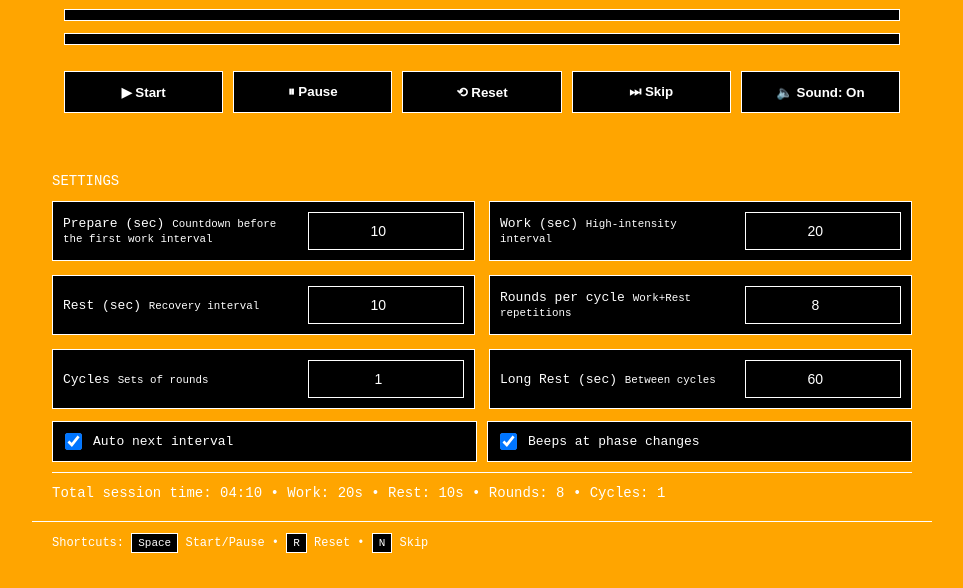
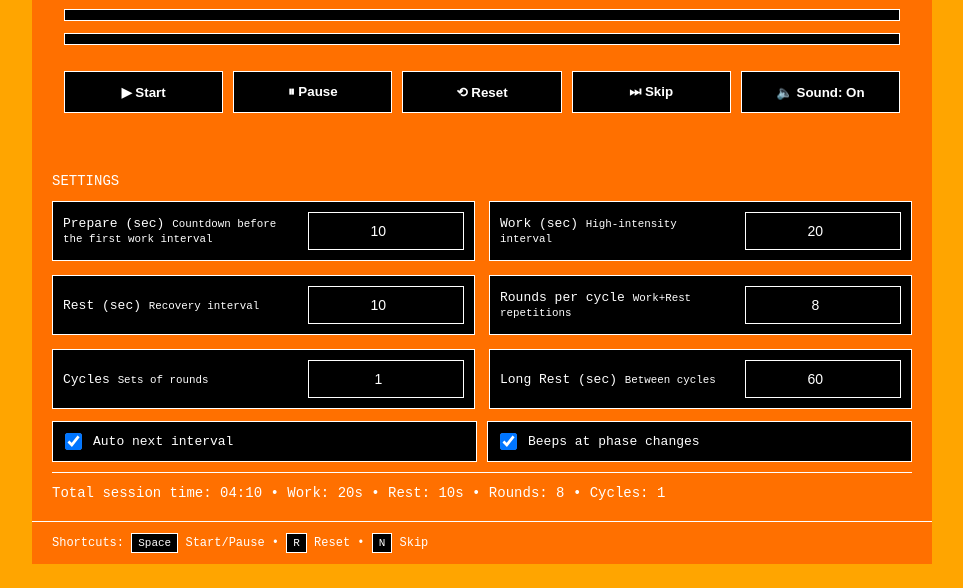
Before and after one commit to trained-athlete/tabata-timer, a website with bundled scripts: page index.html in a window 1280 px wide. Shown: the part 464-1052 px from the top of the page, without its empty margins (158-1121 px from the left). Built offline with nearby package versions, Linux system fonts and the light colour scheme.

Commit message:
fix: update app background color to a darker semi-transparent orange

```diff
--- a/styles.css
+++ b/styles.css
@@ -15,7 +15,7 @@ body {
 .app {
   width:100%;
   max-width:900px;
-  background:rgba(255, 166, 0, 0.836);
+  background:rgba(255, 102, 0, 0.836);
   overflow:hidden;
 }
 
```
